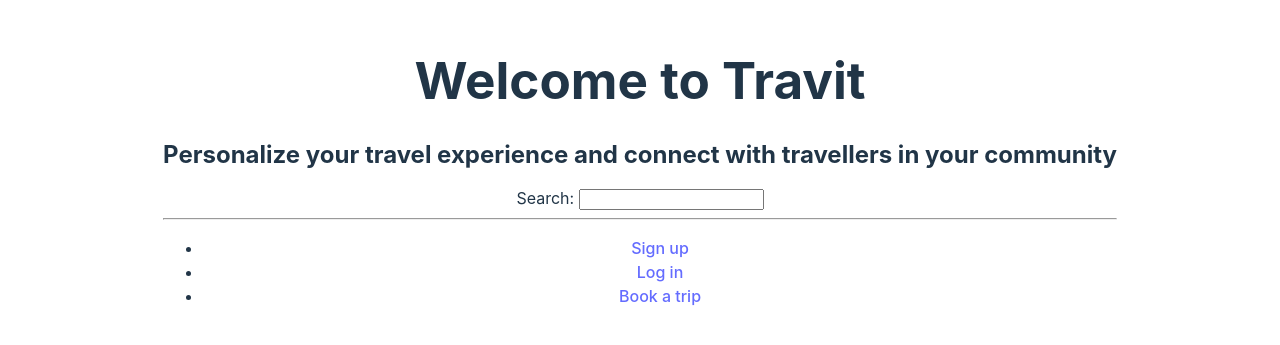
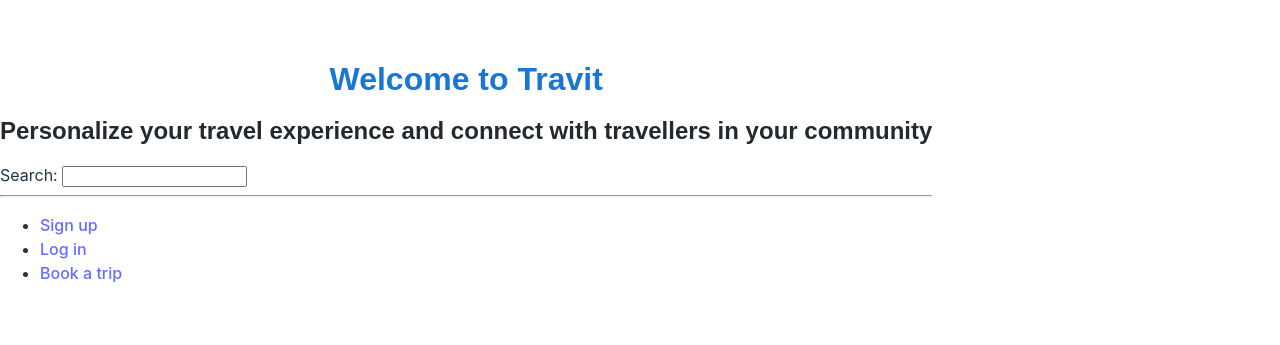
Before and after one commit to Emmanuel289/Travit, a React (Vite) app in the folder travit/: page / in a window 1280 px wide. Shown: the part 229-574 px from the top of the page. Built offline with nearby package versions, Linux system fonts and the light colour scheme.

Commit message:
Styling for the title and welcome message

```diff
--- a/travit/src/App.css
+++ b/travit/src/App.css
@@ -1,41 +1,23 @@
-#root {
-  max-width: 1280px;
-  margin: 0 auto;
-  padding: 2rem;
-  text-align: center;
+:host {
+  font-family: -apple-system, BlinkMacSystemFont, "Segoe UI", Roboto, Helvetica, Arial, sans-serif, "Apple Color Emoji", "Segoe UI Emoji", "Segoe UI Symbol";
+  font-size: 14px;
+  color: #333;
+  box-sizing: border-box;
+  -webkit-font-smoothing: antialiased;
+  -moz-osx-font-smoothing: grayscale;
 }
 
-.logo {
-  height: 6em;
-  padding: 1.5em;
-  will-change: filter;
-}
-.logo:hover {
-  filter: drop-shadow(0 0 2em #646cffaa);
-}
-.logo.react:hover {
-  filter: drop-shadow(0 0 2em #61dafbaa);
+.display-welcome-title {
+  color: #1976d2;
+  text-align: center;
+  font-family: Arial, Helvetica, sans-serif;
+  font-size:xx-large
 }
 
-@keyframes logo-spin {
-  from {
-    transform: rotate(0deg);
-  }
-  to {
-    transform: rotate(360deg);
-  }
+.display-welcome-message {
+  color: #24292e;
+  text-align: center;
+  font-family: Arial, Helvetica, sans-serif;
+  font-size:x-large
+
 }
-
-@media (prefers-reduced-motion: no-preference) {
-  a:nth-of-type(2) .logo {
-    animation: logo-spin infinite 20s linear;
-  }
-}
-
-.card {
-  padding: 2em;
-}
-
-.read-the-docs {
-  color: #888;
-}
```
